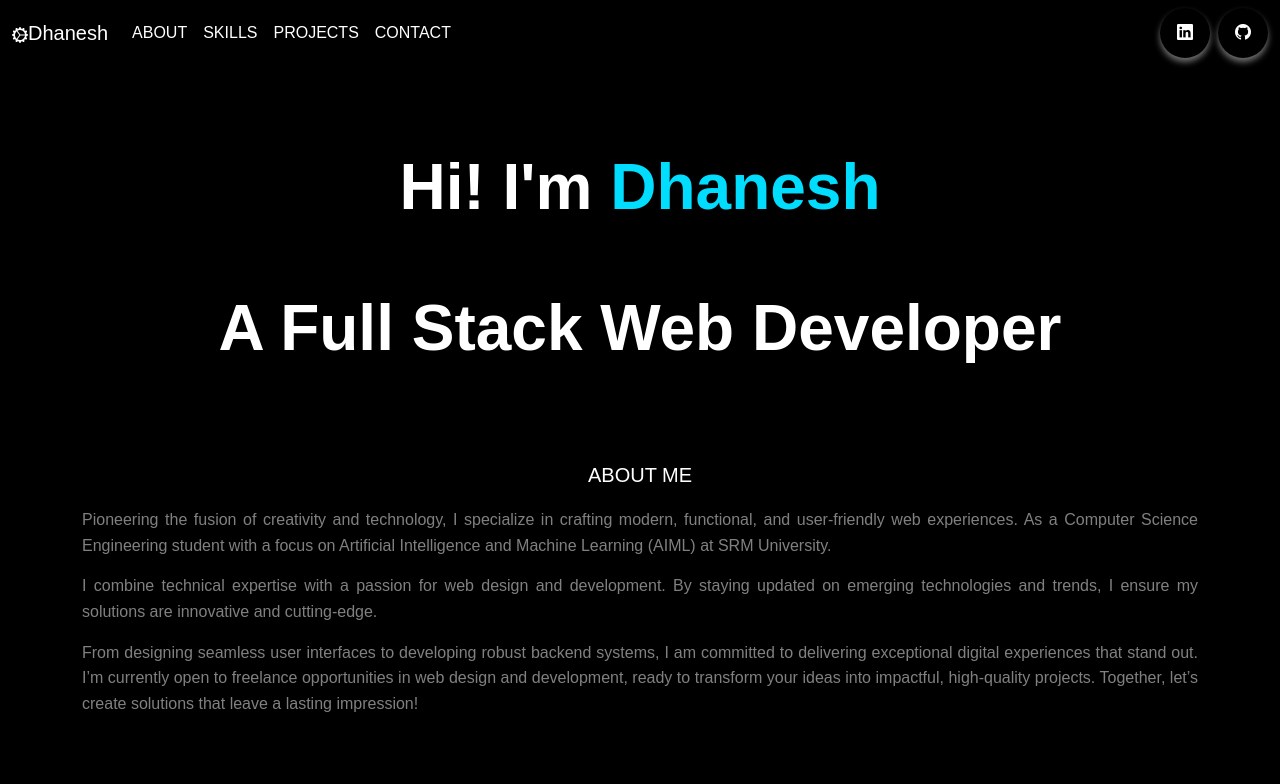
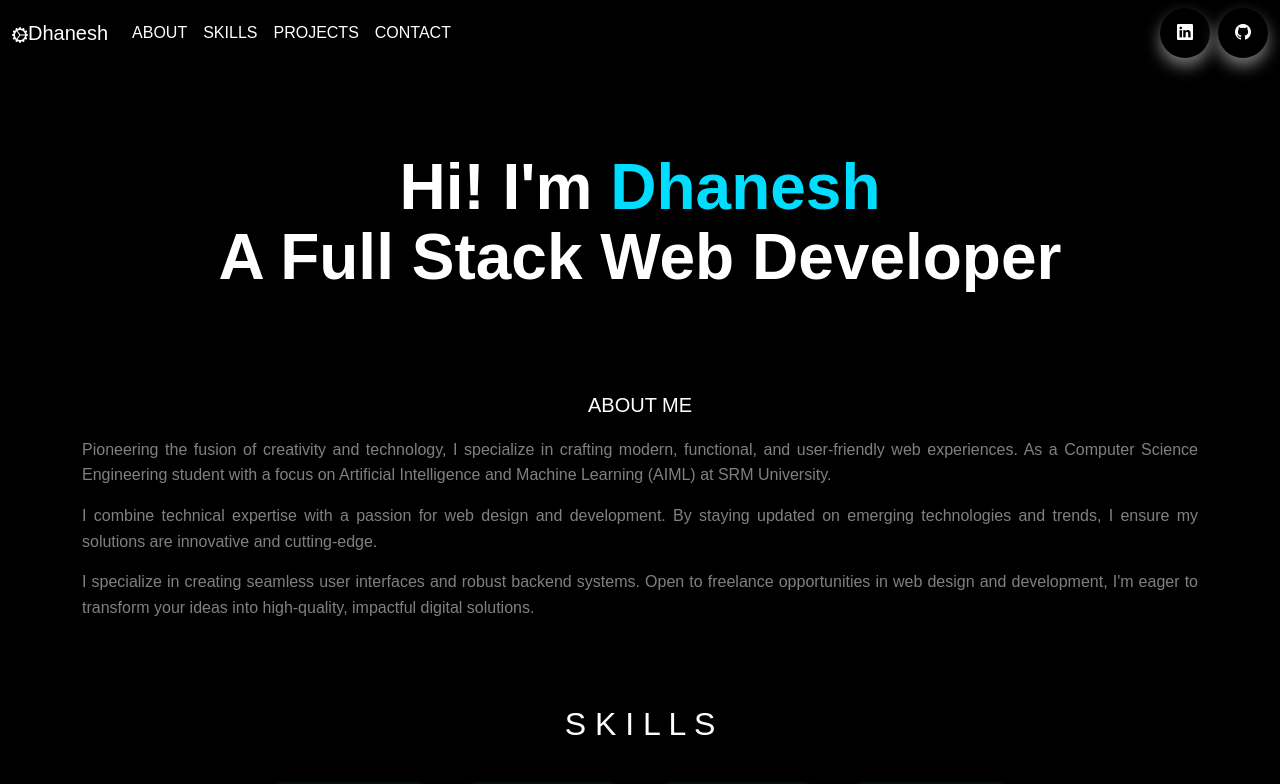
Before and after one commit to frankcastle026/Dhanesh, a React (Vite) app: page / in a window 1280 px wide. Shown: the top 784 px of the page. Built offline with nearby package versions, Linux system fonts and the light colour scheme.

Commit message:
Made changes to About Me and A Slight change in shadow effect for Social-Btns

```diff
--- a/src/About.jsx
+++ b/src/About.jsx
@@ -6,7 +6,7 @@ function About() {
     <div id="About" style={{ marginTop: '70px' }}>
       <section id="about" style={{ padding: '50px', textAlign: 'center' }}>
         <h1>
-          Hi! I'm <span className="name">Dhanesh</span> <br /> <br />
+          Hi! I'm <span className="name">Dhanesh</span> <br />
           <div>A Full Stack Web Developer</div>
         </h1>
         <div className="aboutme">
@@ -20,8 +20,7 @@ function About() {
             I combine technical expertise with a passion for web design and development. By staying updated on emerging technologies and trends, I ensure my solutions are innovative and cutting-edge.
           </p>
           <p>
-            From designing seamless user interfaces to developing robust backend systems, I am committed to delivering exceptional digital experiences that stand out. I’m currently open to freelance opportunities in web design and development, ready to transform your ideas into impactful, high-quality projects. Together, let’s create solutions that leave a lasting impression!
-          </p>
+          I specialize in creating seamless user interfaces and robust backend systems. Open to freelance opportunities in web design and development, I'm eager to transform your ideas into high-quality, impactful digital solutions.          </p>
         </div>
       </section>
     </div>
--- a/src/Nav.css
+++ b/src/Nav.css
@@ -54,7 +54,7 @@
     color: white; /* White icon color */
     font-size: 1.5rem; /* Icon size */
     transition: box-shadow 0.3s ease, transform 0.2s ease;
-    box-shadow: 0 4px 6px rgba(225, 225, 230, 0.5); /* Subtle shadow */
+    box-shadow: 0 8px 16px rgba(241, 241, 245, 0.5); /* Subtle shadow */
 }
 
 /* Social button hover effect */
```
